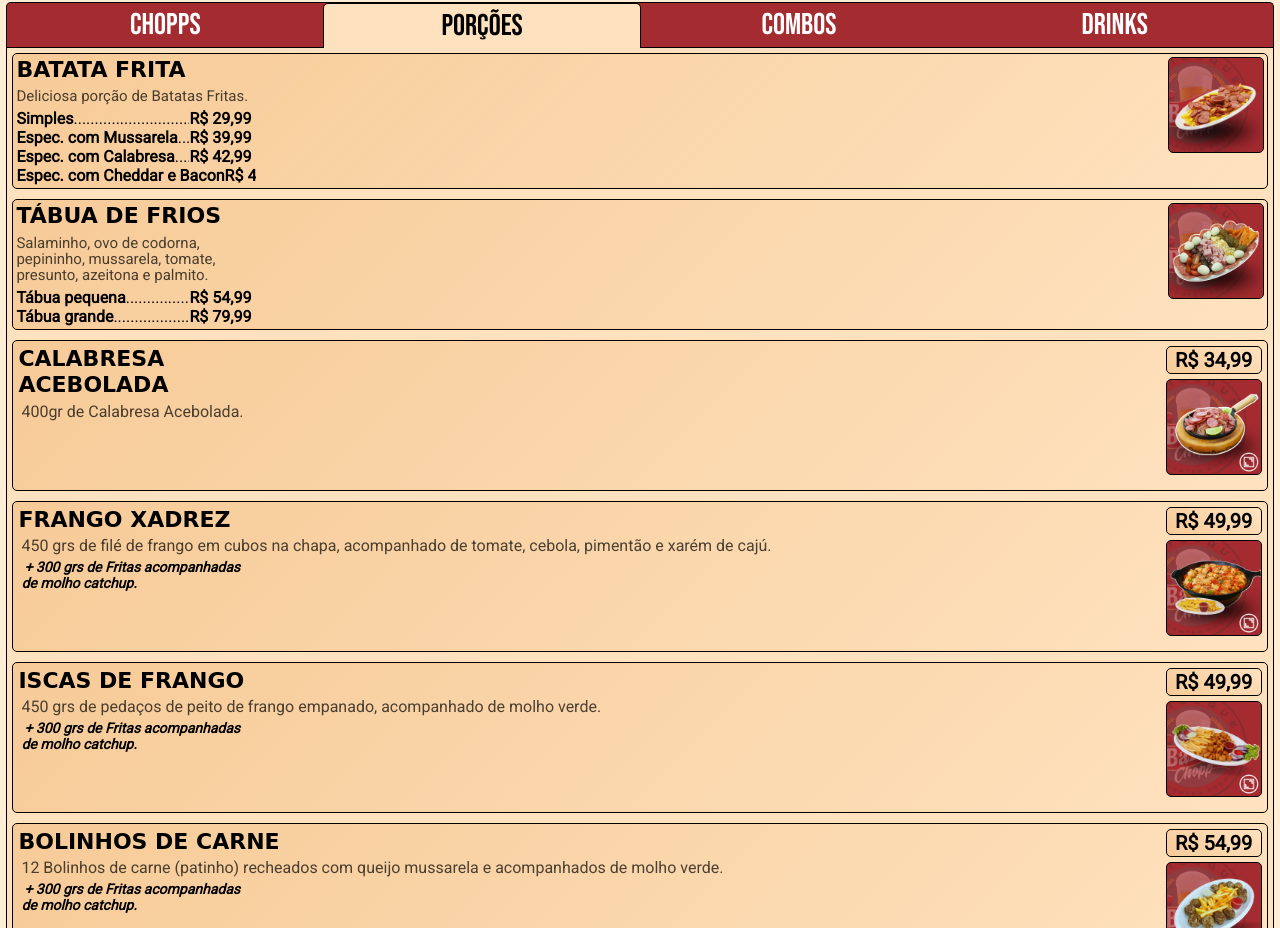
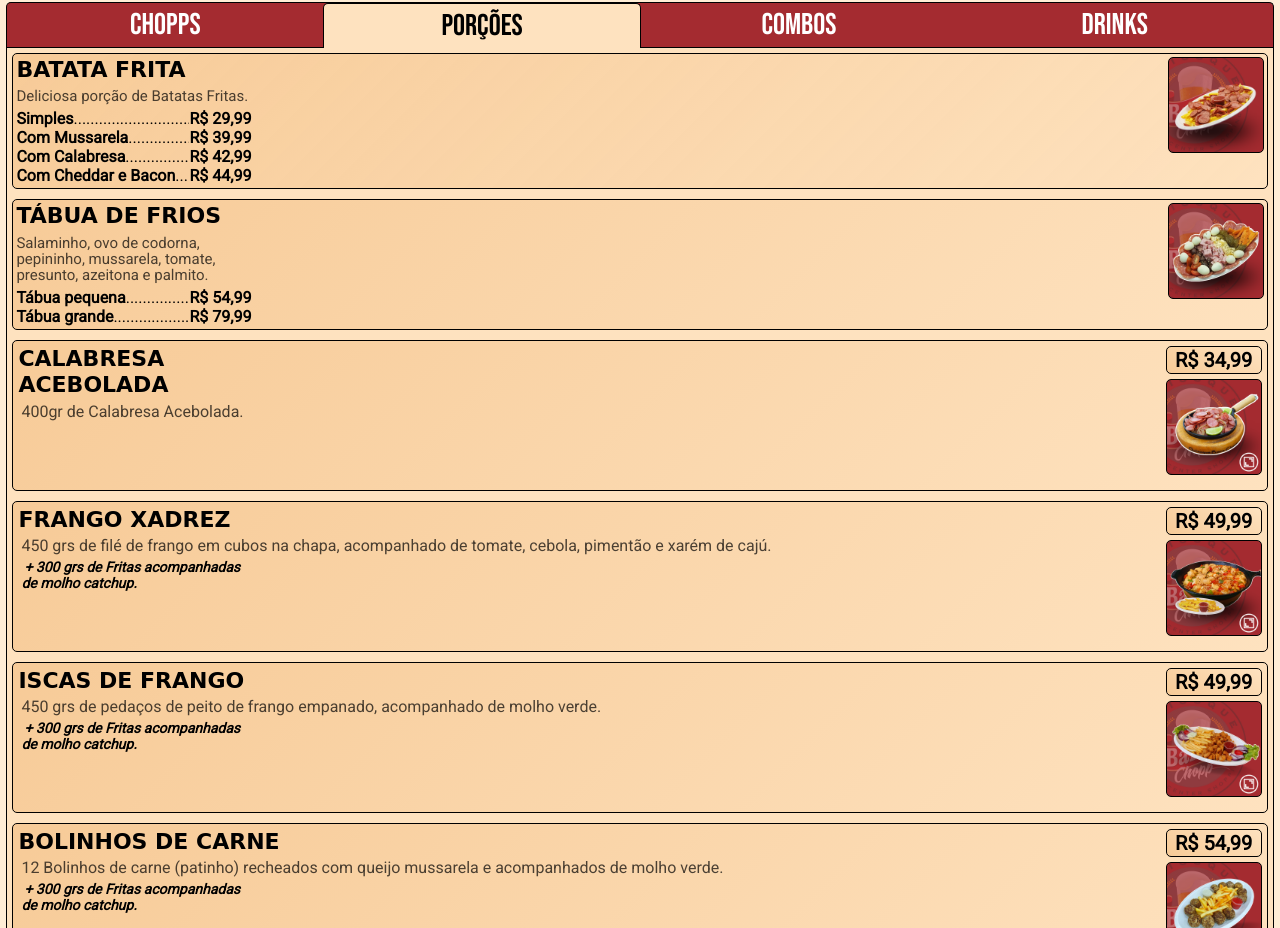
Before and after one commit to wesribeiro/cardapio3.5, a plain HTML site: page index.html in a window 1280 px wide. Shown: the part 955-1883 px from the top of the page. Drawn offline with Linux system fonts and the light colour scheme; a web font is replaced by a local one.

Commit message:
"Espec." retirado das batatas

```diff
--- a/index.html
+++ b/index.html
@@ -505,7 +505,7 @@
                                 </div>
 
                                 <div class="size_price porc-price">
-                                    <p class="size flex-2">Espec. com Mussarela</p>
+                                    <p class="size flex-2">Com Mussarela</p>
                                     <div class="fill-chopp flex-1">
                                         ........................................................................................................................................................................................................................................................................
                                     </div>
@@ -513,7 +513,7 @@
                                 </div>
 
                                 <div class="size_price porc-price">
-                                    <p class="size flex-2">Espec. com Calabresa</p>
+                                    <p class="size flex-2">Com Calabresa</p>
                                     <div class="fill-chopp flex-1">
                                         ........................................................................................................................................................................................................................................................................
                                     </div>
@@ -521,7 +521,7 @@
                                 </div>
 
                                 <div class="size_price porc-price">
-                                    <p class="size">Espec. com Cheddar e Bacon</p>
+                                    <p class="size">Com Cheddar e Bacon</p>
                                     <div class="fill-chopp">
                                         ........................................................................................................................................................................................................................................................................
                                     </div>
```
